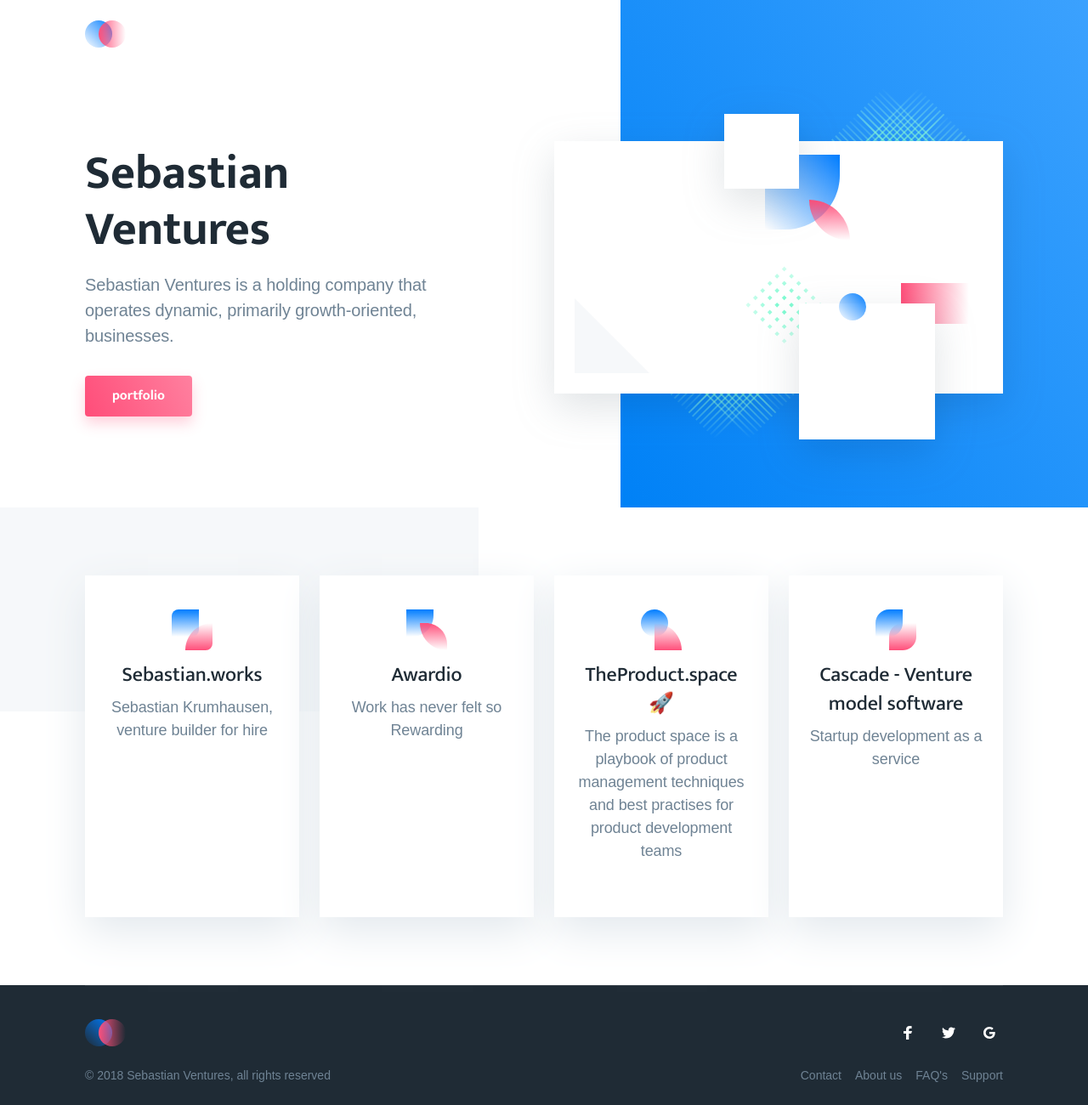
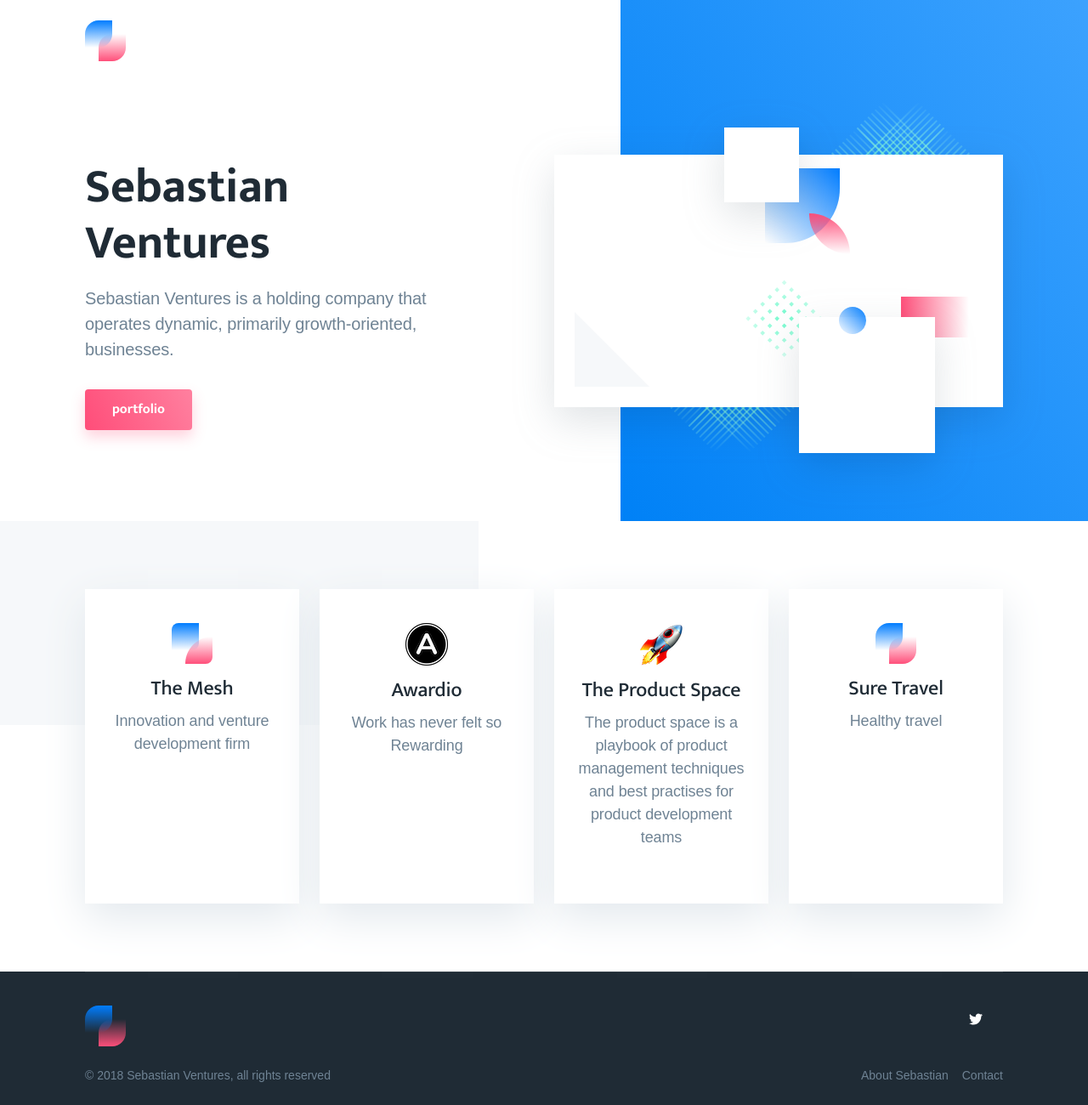
Before and after one commit to mrkrumhausen/SebastianDotVentures, a plain HTML site: page index.html in a window 1280 px wide. Shown: the whole page at 85% size. Drawn offline with nearby package versions, Linux system fonts and the light colour scheme; a web font is replaced by a local one.

Commit message:
GA and updates
sure travel, theMesh

```diff
--- a/index.html
+++ b/index.html
@@ -5,6 +5,7 @@
     <meta http-equiv="X-UA-Compatible" content="IE=edge">
     <meta name="viewport" content="width=device-width, initial-scale=1">
     <title>Sebastian.ventures</title>
+    <meta name="description" content="Sebastian Ventures is a holding company.">
     <link href="https://fonts.googleapis.com/css?family=Hind+Vadodara:400,700|Mukta:500,700" rel="stylesheet">
     <link rel="stylesheet" href="dist/css/style.css">
     <script src="https://unpkg.com/scrollreveal@4.0.0/dist/scrollreveal.min.js"></script>
@@ -17,21 +18,21 @@
                     <div class="brand header-brand">
                         <h1 class="m-0">
                             <a href="#">
-                                <svg width="48" height="32" viewBox="0 0 48 32" xmlns="http://www.w3.org/2000/svg">
+                              <svg width="48" height="48" xmlns="http://www.w3.org/2000/svg">
                                 <title>Sebastian.ventures</title>
                                   <defs>
-                                        <linearGradient x1="0%" y1="100%" y2="0%" id="logo-a">
+                                      <linearGradient x1="50%" y1="0%" x2="50%" y2="100%" id="feature-4-a">
+                                          <stop stop-color="#FF4F7A" stop-opacity="0" offset="0%"/>
+                                          <stop stop-color="#FF4F7A" offset="100%"/>
+                                      </linearGradient>
+                                      <linearGradient x1="50%" y1="100%" x2="50%" y2="0%" id="feature-4-b">
                                           <stop stop-color="#007CFE" stop-opacity="0" offset="0%"/>
                                           <stop stop-color="#007DFF" offset="100%"/>
                                       </linearGradient>
-                                        <linearGradient x1="100%" y1="50%" x2="0%" y2="50%" id="logo-b">
-                                            <stop stop-color="#FF4F7A" stop-opacity="0" offset="0%"/>
-                                            <stop stop-color="#FF4F7A" offset="100%"/>
-                                        </linearGradient>
                                   </defs>
                                   <g fill="none" fill-rule="evenodd">
-                                        <rect fill="url(#logo-a)" width="32" height="32" rx="16"/>
-                                        <rect fill="url(#logo-b)" x="16" width="32" height="32" rx="16"/>
+                                      <path d="M32 16h16v16c0 8.837-7.163 16-16 16H16V32c0-8.837 7.163-16 16-16z" fill="url(#feature-4-a)"/>
+                                      <path d="M16 0h16v16c0 8.837-7.163 16-16 16H0V16C0 7.163 7.163 0 16 0z" fill="url(#feature-4-b)"/>
                                   </g>
                               </svg>
                             </a>
@@ -47,7 +48,7 @@
                     <div class="hero-inner">
                         <div class="hero-copy">
                             <h1 class="hero-title h2-mobile mt-0 is-revealing">Sebastian Ventures</h1>
-                            <p class="hero-paragraph is-revealing">Sebastian Ventures is a holding company that operates dynamic, primarily growth-oriented, businesses. </p>
+                            <p class="hero-paragraph is-revealing">Sebastian Ventures is a holding company that operates dynamic, primarily growth-oriented, businesses.</p>
                             <p class="hero-cta is-revealing"><a class="button button-primary button-shadow" href="#portfolio">portfolio</a></p>
                         </div>
                         <div class="hero-illustration is-revealing">
@@ -141,29 +142,15 @@
                                             </g>
                                         </svg>
                                     </div>
-                                    <h4 class="feature-title h3-mobile">Sebastian.works</h4>
-                                    <p class="text-sm">Sebastian Krumhausen, venture builder for hire</p>
+                                    <h4 class="feature-title h3-mobile">The Mesh</h4>
+                                    <p class="text-sm">Innovation and venture development firm</p>
                                 </div>
                             </div>
                             <div class="feature is-revealing">
                                 <div class="feature-inner">
                                     <div class="feature-icon">
-                                        <svg width="48" height="48" xmlns="http://www.w3.org/2000/svg">
-                                            <defs>
-                                                <linearGradient x1="50%" y1="100%" x2="50%" y2="0%" id="feature-2-a">
-                                                    <stop stop-color="#007CFE" stop-opacity="0" offset="0%"/>
-                                                    <stop stop-color="#007DFF" offset="100%"/>
-                                                </linearGradient>
-                                                <linearGradient x1="50%" y1="0%" x2="50%" y2="100%" id="feature-2-b">
-                                                    <stop stop-color="#FF4F7A" stop-opacity="0" offset="0%"/>
-                                                    <stop stop-color="#FF4F7A" offset="100%"/>
-                                                </linearGradient>
-                                            </defs>
-                                            <g fill="none" fill-rule="evenodd">
-                                                <path d="M0 0h32v7c0 13.807-11.193 25-25 25H0V0z" fill="url(#feature-2-a)"/>
-                                                <path d="M48 16v7c0 13.807-11.193 25-25 25h-7c0-17.673 14.327-32 32-32z" fill="url(#feature-2-b)" transform="matrix(1 0 0 -1 0 64)"/>
-                                            </g>
-                                        </svg>
+                                      <img src="dist/img/awardio-logo.png" alt="Awardio" />
+
 
                                     </div>
                                     <h4 class="feature-title h3-mobile">Awardio</h4>
@@ -173,25 +160,10 @@
                             <div class="feature is-revealing">
                                 <div class="feature-inner">
                                     <div class="feature-icon">
-                                        <svg width="48" height="48" xmlns="http://www.w3.org/2000/svg">
-                                            <defs>
-                                                <linearGradient x1="50%" y1="100%" x2="50%" y2="0%" id="feature-3-a">
-                                                    <stop stop-color="#007CFE" stop-opacity="0" offset="0%"/>
-                                                    <stop stop-color="#007DFF" offset="100%"/>
-                                                </linearGradient>
-                                                <linearGradient x1="50%" y1="0%" x2="50%" y2="100%" id="feature-3-b">
-                                                    <stop stop-color="#FF4F7A" stop-opacity="0" offset="0%"/>
-                                                    <stop stop-color="#FF4F7A" offset="100%"/>
-                                                </linearGradient>
-                                            </defs>
-                                            <g fill="none" fill-rule="evenodd">
-                                                <circle fill="url(#feature-3-a)" cx="16" cy="16" r="16"/>
-                                                <path d="M16 16c17.673 0 32 14.327 32 32H16V16z" fill="url(#feature-3-b)"/>
-                                            </g>
-                                        </svg>
+                                      <img src="dist/img/theproductspace-logo.png" alt="theproduct.space" />
+                                    </div>
 
-                                    </div>
-                                    <h4 class="feature-title h3-mobile">TheProduct.space 🚀</h4>
+                                    <h4 class="feature-title h3-mobile">The Product Space</h4>
                                     <p class="text-sm">The product space is a playbook of product management techniques and best practises for product development teams</p>
                                 </div>
                             </div>
@@ -216,8 +188,8 @@
                                         </svg>
 
                                     </div>
-                                    <h4 class="feature-title h3-mobile">Cascade - Venture model software</h4>
-                                    <p class="text-sm">Startup development as a service</p>
+                                    <h4 class="feature-title h3-mobile">Sure Travel</h4>
+                                    <p class="text-sm">Healthy travel</p>
                                 </div>
                             </div>
                         </div>
@@ -232,47 +204,47 @@
                 <div class="site-footer-inner has-top-divider">
                     <div class="brand footer-brand">
                         <a href="#">
-                            <svg width="48" height="32" viewBox="0 0 48 32" xmlns="http://www.w3.org/2000/svg">
-                                <title>Agnes</title>
+                          <svg width="48" height="48" xmlns="http://www.w3.org/2000/svg">
                               <defs>
-                                    <linearGradient x1="0%" y1="100%" y2="0%" id="logo-footer-a">
+                                  <linearGradient x1="50%" y1="0%" x2="50%" y2="100%" id="feature-4-a">
+                                      <stop stop-color="#FF4F7A" stop-opacity="0" offset="0%"/>
+                                      <stop stop-color="#FF4F7A" offset="100%"/>
+                                  </linearGradient>
+                                  <linearGradient x1="50%" y1="100%" x2="50%" y2="0%" id="feature-4-b">
                                       <stop stop-color="#007CFE" stop-opacity="0" offset="0%"/>
                                       <stop stop-color="#007DFF" offset="100%"/>
                                   </linearGradient>
-                                    <linearGradient x1="100%" y1="50%" x2="0%" y2="50%" id="logo-footer-b">
-                                        <stop stop-color="#FF4F7A" stop-opacity="0" offset="0%"/>
-                                        <stop stop-color="#FF4F7A" offset="100%"/>
-                                    </linearGradient>
                               </defs>
                               <g fill="none" fill-rule="evenodd">
-                                    <rect fill="url(#logo-footer-a)" width="32" height="32" rx="16"/>
-                                    <rect fill="url(#logo-footer-b)" x="16" width="32" height="32" rx="16"/>
+                                  <path d="M32 16h16v16c0 8.837-7.163 16-16 16H16V32c0-8.837 7.163-16 16-16z" fill="url(#feature-4-a)"/>
+                                  <path d="M16 0h16v16c0 8.837-7.163 16-16 16H0V16C0 7.163 7.163 0 16 0z" fill="url(#feature-4-b)"/>
                               </g>
                           </svg>
                         </a>
                     </div>
                     <ul class="footer-links list-reset">
                       <li>
-                            <a href="#">Contact</a>
+                          <a href="https://krumhausen.com">About Sebastian</a>
                       </li>
                         <li>
-                            <a href="#">About us</a>
+                            <a href="https://krumhausen.com">Contact</a>
                         </li>
-                        <li>
+
+                        <!-- <li>
                             <a href="#">FAQ's</a>
                         </li>
                         <li>
                             <a href="#">Support</a>
-                        </li>
+                        </li> -->
                     </ul>
                     <ul class="footer-social-links list-reset">
                         <li>
-                            <a href="#">
+                            <!-- <a href="#">
                                 <span class="screen-reader-text">Facebook</span>
                                 <svg width="16" height="16" xmlns="http://www.w3.org/2000/svg">
                                     <path d="M6.023 16L6 9H3V6h3V4c0-2.7 1.672-4 4.08-4 1.153 0 2.144.086 2.433.124v2.821h-1.67c-1.31 0-1.563.623-1.563 1.536V6H13l-1 3H9.28v7H6.023z" fill="#FFFFFF"/>
                                 </svg>
-                            </a>
+                            </a> -->
                         </li>
                         <li>
                             <a href="#">
@@ -283,12 +255,12 @@
                             </a>
                         </li>
                         <li>
-                            <a href="#">
+                            <!-- <a href="#">
                                 <span class="screen-reader-text">Google</span>
                                 <svg width="16" height="16" xmlns="http://www.w3.org/2000/svg">
                                     <path d="M7.9 7v2.4H12c-.2 1-1.2 3-4 3-2.4 0-4.3-2-4.3-4.4 0-2.4 2-4.4 4.3-4.4 1.4 0 2.3.6 2.8 1.1l1.9-1.8C11.5 1.7 9.9 1 8 1 4.1 1 1 4.1 1 8s3.1 7 7 7c4 0 6.7-2.8 6.7-6.8 0-.5 0-.8-.1-1.2H7.9z" fill="#FFFFFF"/>
                                 </svg>
-                            </a>
+                            </a> -->
                         </li>
                     </ul>
                     <div class="footer-copyright">&copy; 2018 Sebastian Ventures, all rights reserved</div>
@@ -298,5 +270,17 @@
     </div>
 
     <script src="dist/js/main.min.js"></script>
+
+    <!-- Global site tag (gtag.js) - Google Analytics -->
+    <script async src="https://www.googletagmanager.com/gtag/js?id=UA-10127534-8"></script>
+    <script>
+      window.dataLayer = window.dataLayer || [];
+      function gtag(){dataLayer.push(arguments);}
+      gtag('js', new Date());
+
+      gtag('config', 'UA-10127534-8');
+    </script>
+
+
 </body>
 </html>
```
Also changed, not shown: dist/img/awardio-logo.png (added), dist/img/theproductspace-logo.png (added), 4 other files. Lines whose indentation alone changed are shown as unchanged.
